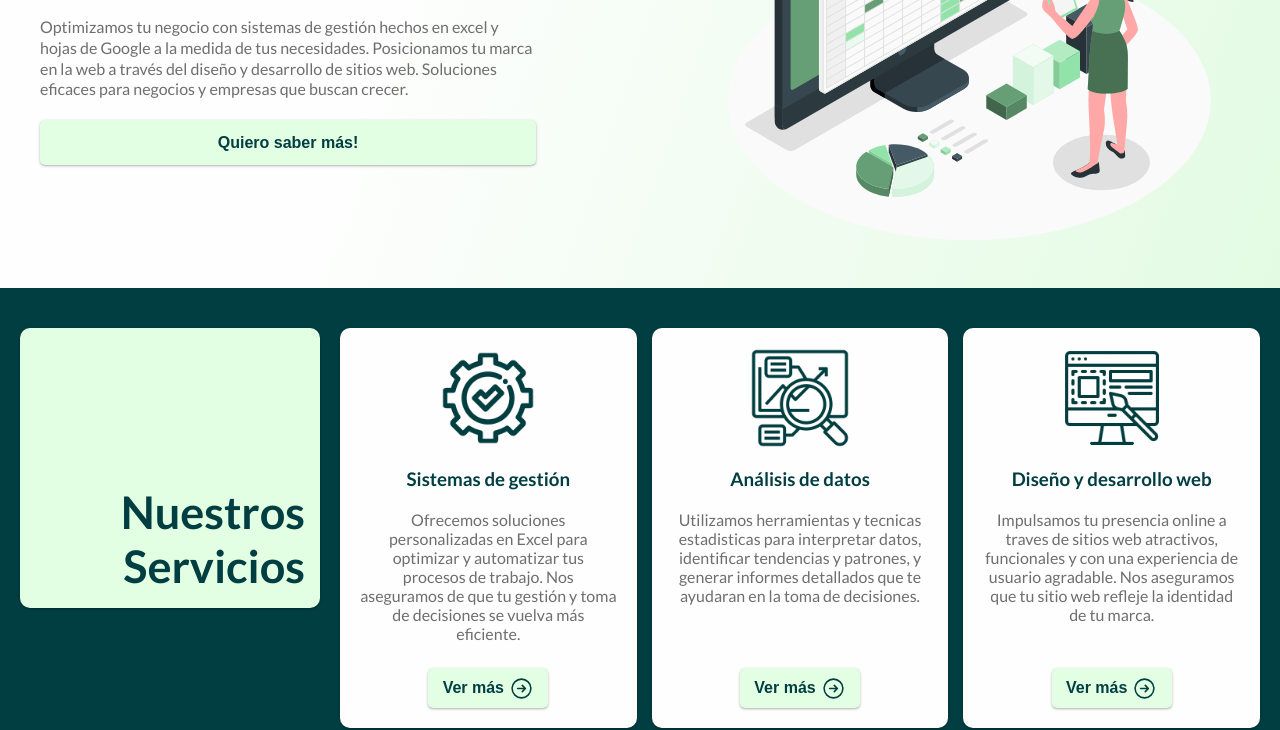
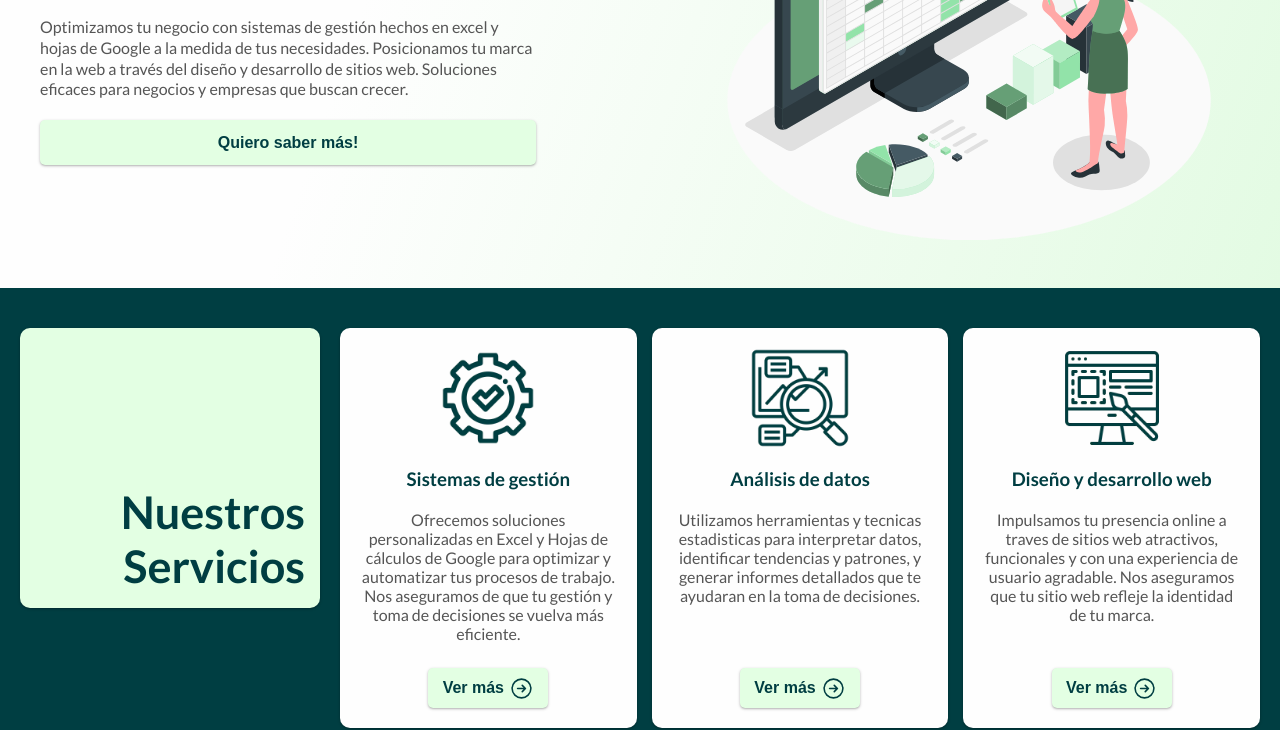
Before and after one commit to TobiasMolinero/matob-astro, an Astro site: page / in a window 1280 px wide. Shown: the part 330-1060 px from the top of the page. Built offline with nearby package versions, Linux system fonts and the light colour scheme; Astro itself is replaced by a stand-in of ours.

Commit message:
change: cambio en color del texto + cambio en la descripcion del servicio sistemas de gestion

```diff
--- a/src/config/global.css
+++ b/src/config/global.css
@@ -34,7 +34,7 @@
   scrollbar-color: var(--title) transparent;
   --title: rgb(0, 62, 66);
   --bg-button: rgb(227, 255, 227);
-  --text: rgb(110, 110, 110);
+  --text: rgb(85, 85, 85);
   --background: #fefefe;
   --shadow-sm: 0 1px 2px 0 rgb(0 0 0 / 0.05);
   --shadow: 0 1px 3px 0 rgb(0 0 0 / 0.25), 0 1px 2px -1px rgb(0 0 0 / 0.25);
--- a/src/utils/services.ts
+++ b/src/utils/services.ts
@@ -4,7 +4,7 @@ const servicios = [
     {
         ID: 1,
         title: 'Sistemas de gestión' ,
-        text: 'Ofrecemos soluciones personalizadas en Excel para optimizar y automatizar tus procesos de trabajo. Nos aseguramos de que tu gestión y toma de decisiones se vuelva más eficiente.',
+        text: 'Ofrecemos soluciones personalizadas en Excel y Hojas de cálculos de Google para optimizar y automatizar tus procesos de trabajo. Nos aseguramos de que tu gestión y toma de decisiones se vuelva más eficiente.',
         src: icon_gear,
         alt: 'Icono servicio de sistemas de gestión',
         link: '',
```
